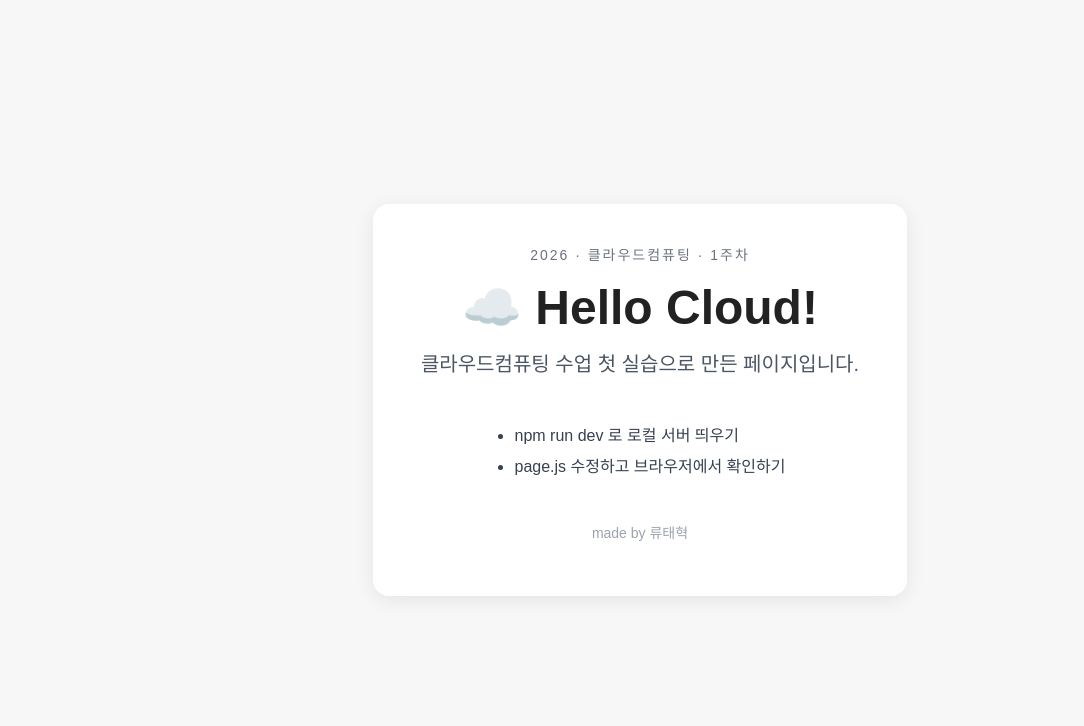
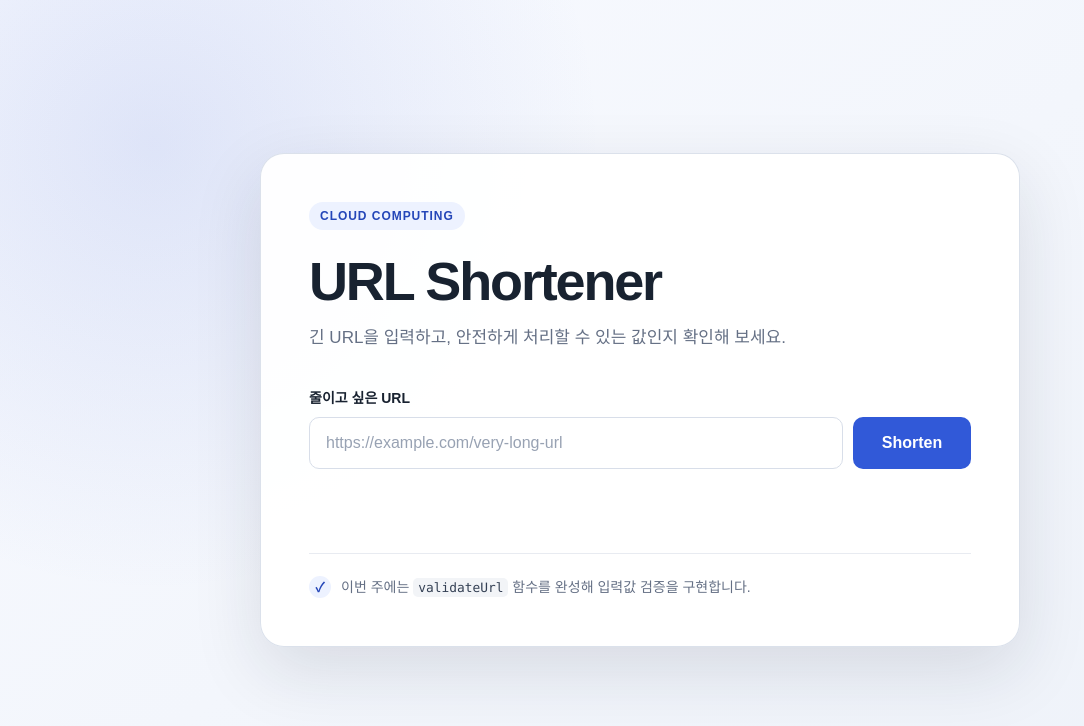
Before and after one commit to TaehyukRyu/iscu_cloud_class, a Next.js app in the folder week01/hello-cloud-starter/: page / in a window 1280 px wide. Shown: the top 726 px of the page, without its empty margins (0-1084 px from the left). Built offline with nearby package versions, Linux system fonts and the light colour scheme.

Commit message:
2nd practice

```diff
--- a/week01/hello-cloud-starter/app/globals.css
+++ b/week01/hello-cloud-starter/app/globals.css
@@ -1,23 +1,271 @@
+:root {
+  color-scheme: light;
+  --ink: #182230;
+  --muted: #657085;
+  --line: #d8dee9;
+  --brand: #3159d8;
+  --brand-dark: #2446b8;
+  --brand-soft: #edf2ff;
+  --danger: #b42318;
+  --danger-soft: #fff0ee;
+  --success: #067647;
+  --success-soft: #ecfdf3;
+}
+
+* {
+  box-sizing: border-box;
+}
+
 body {
   margin: 0;
-  font-family: Arial, sans-serif;
-  background: #f7f7f7;
-  color: #222;
+  min-width: 320px;
+  background:
+    radial-gradient(circle at 12% 18%, rgba(73, 103, 211, 0.14), transparent 28rem),
+    linear-gradient(145deg, #f8faff 0%, #eef2f9 100%);
+  color: var(--ink);
+  font-family:
+    Arial,
+    "Apple SD Gothic Neo",
+    "Noto Sans KR",
+    sans-serif;
 }
 
-main {
-  min-height: 100vh;
-  display: flex;
-  flex-direction: column;
-  align-items: center;
-  justify-content: center;
+button,
+input {
+  font: inherit;
 }
 
-h1 {
-  font-size: 48px;
-  margin-bottom: 12px;
+.page-shell {
+  min-height: 100vh;
+  display: grid;
+  place-items: center;
+  padding: 40px 20px;
 }
 
-p {
-  font-size: 20px;
+.url-card {
+  width: min(100%, 760px);
+  padding: 48px;
+  border: 1px solid rgba(216, 222, 233, 0.9);
+  border-radius: 24px;
+  background: rgba(255, 255, 255, 0.94);
+  box-shadow: 0 24px 70px rgba(24, 34, 48, 0.12);
 }
+
+.week-label {
+  display: inline-flex;
+  padding: 7px 11px;
+  border-radius: 999px;
+  background: var(--brand-soft);
+  color: var(--brand-dark);
+  font-size: 12px;
+  font-weight: 700;
+  letter-spacing: 0.08em;
+}
+
+.intro {
+  margin: 22px 0 34px;
+}
+
+.intro h1 {
+  margin: 0;
+  font-size: clamp(36px, 6vw, 54px);
+  line-height: 1.08;
+  letter-spacing: -0.04em;
+}
+
+.intro p {
+  margin: 14px 0 0;
+  color: var(--muted);
+  font-size: 17px;
+  line-height: 1.7;
+}
+
+.url-form label {
+  display: block;
+  margin-bottom: 10px;
+  font-size: 14px;
+  font-weight: 700;
+}
+
+.input-row {
+  display: flex;
+  gap: 10px;
+}
+
+.input-row input {
+  min-width: 0;
+  flex: 1;
+  height: 52px;
+  padding: 0 16px;
+  border: 1px solid var(--line);
+  border-radius: 10px;
+  outline: none;
+  color: var(--ink);
+  background: #fff;
+  transition: border-color 160ms ease, box-shadow 160ms ease;
+}
+
+.input-row input::placeholder {
+  color: #98a2b3;
+}
+
+.input-row input:focus {
+  border-color: var(--brand);
+  box-shadow: 0 0 0 4px rgba(49, 89, 216, 0.13);
+}
+
+.input-row input[aria-invalid="true"] {
+  border-color: var(--danger);
+}
+
+.input-row input:disabled {
+  background: #f2f4f7;
+  cursor: not-allowed;
+}
+
+.input-row button {
+  min-width: 118px;
+  height: 52px;
+  padding: 0 22px;
+  border: 0;
+  border-radius: 10px;
+  background: var(--brand);
+  color: #fff;
+  font-weight: 700;
+  cursor: pointer;
+  transition: background 160ms ease, transform 160ms ease;
+}
+
+.input-row button:hover:not(:disabled) {
+  background: var(--brand-dark);
+  transform: translateY(-1px);
+}
+
+.input-row button:focus-visible {
+  outline: 3px solid rgba(49, 89, 216, 0.3);
+  outline-offset: 3px;
+}
+
+.input-row button:disabled {
+  opacity: 0.65;
+  cursor: wait;
+}
+
+.message-area {
+  min-height: 72px;
+  padding-top: 12px;
+}
+
+.message {
+  display: flex;
+  align-items: center;
+  gap: 10px;
+  margin: 0;
+  padding: 12px 14px;
+  border-radius: 9px;
+  font-size: 14px;
+  line-height: 1.5;
+}
+
+.message-error {
+  background: var(--danger-soft);
+  color: var(--danger);
+}
+
+.message-loading {
+  background: var(--brand-soft);
+  color: var(--brand-dark);
+}
+
+.message-success {
+  background: var(--success-soft);
+  color: var(--success);
+}
+
+.spinner {
+  width: 15px;
+  height: 15px;
+  flex: 0 0 auto;
+  border: 2px solid rgba(49, 89, 216, 0.25);
+  border-top-color: var(--brand);
+  border-radius: 50%;
+  animation: spin 700ms linear infinite;
+}
+
+.practice-note {
+  display: flex;
+  align-items: flex-start;
+  gap: 10px;
+  margin-top: 12px;
+  padding-top: 22px;
+  border-top: 1px solid #e8ebf1;
+  color: var(--muted);
+}
+
+.practice-note > span {
+  display: grid;
+  width: 22px;
+  height: 22px;
+  flex: 0 0 auto;
+  place-items: center;
+  border-radius: 50%;
+  background: var(--brand-soft);
+  color: var(--brand-dark);
+  font-size: 13px;
+  font-weight: 700;
+}
+
+.practice-note p {
+  margin: 0;
+  font-size: 14px;
+  line-height: 1.6;
+}
+
+code {
+  padding: 2px 5px;
+  border-radius: 5px;
+  background: #f2f4f7;
+  color: #344054;
+  font-family: Consolas, Monaco, monospace;
+  font-size: 0.92em;
+}
+
+@keyframes spin {
+  to {
+    transform: rotate(360deg);
+  }
+}
+
+@media (max-width: 620px) {
+  .page-shell {
+    padding: 20px 14px;
+  }
+
+  .url-card {
+    padding: 30px 22px;
+    border-radius: 18px;
+  }
+
+  .input-row {
+    flex-direction: column;
+  }
+
+  .input-row button {
+    width: 100%;
+  }
+
+  .message-area {
+    min-height: 84px;
+  }
+}
+
+@media (prefers-reduced-motion: reduce) {
+  *,
+  *::before,
+  *::after {
+    scroll-behavior: auto !important;
+    animation-duration: 0.01ms !important;
+    animation-iteration-count: 1 !important;
+    transition-duration: 0.01ms !important;
+  }
+}
--- a/week01/hello-cloud-starter/app/layout.js
+++ b/week01/hello-cloud-starter/app/layout.js
@@ -1,8 +1,8 @@
 import "./globals.css";
 
 export const metadata = {
-  title: "Hello Cloud",
-  description: "My first cloud deployment",
+  title: "URL Shortener | Week 02",
+  description: "URL 입력값 검증 실습",
 };
 
 export default function RootLayout({ children }) {
--- a/week01/hello-cloud-starter/app/page.js
+++ b/week01/hello-cloud-starter/app/page.js
@@ -1,58 +1,134 @@
-const items = [
-  "npm run dev 로 로컬 서버 띄우기",
-  "page.js 수정하고 브라우저에서 확인하기",
-];
+"use client";
+
+import { useState } from "react";
+
+const MAX_URL_LENGTH = 2048;
+
+function validateUrl(value) {
+  const trimmedUrl = value.trim();
+
+  // TODO 1: 빈 값 검증
+  if (trimmedUrl.length === 0) {
+    return "URL을 입력해 주세요.";
+  }
+  // TODO 2: 최대 길이 검증
+  if (trimmedUrl.length > MAX_URL_LENGTH) {
+    return 'URL은 ${MAX_URL_LENGTH}자 이하로 입력해 주세요.';
+  }
+  // TODO 3: http:// 또는 https:// 시작 여부 검증
+  if (!trimmedUrl.startsWith("http://")&&
+  !trimmedUrl.startsWith("https://")
+  ) {
+    return "URL은 http:// 또는 https://로 시작해야 합니다.";
+  }
+  // TODO 4: 올바른 URL 형식 검증
+  let parseUrl;
+
+  try {
+    parseUrl = new URL(trimmedUrl);
+  } catch {
+    return "올바른 URL 형식으로 입력해 주세요.";
+  }
+
+
+  return null;
+}
 
 export default function Home() {
+  const [originalUrl, setOriginalUrl] = useState("");
+  const [error, setError] = useState("");
+  const [result, setResult] = useState("");
+  const [isLoading, setIsLoading] = useState(false);
+
+  function handleChange(event) {
+    setOriginalUrl(event.target.value);
+  }
+
+  async function handleSubmit(event) {
+    event.preventDefault();
+
+    setError("");
+    setResult("");
+
+    const validationError = validateUrl(originalUrl);
+
+    if (validationError !== null) {
+      setError(validationError);
+      return;
+    }
+
+    setIsLoading(true);
+
+    await new Promise((resolve) => {
+      setTimeout(resolve, 800);
+    });
+
+    setResult("입력값 검증이 완료되었습니다. 아직 Backend API와 연결되진 않았습니다.");
+    setIsLoading(false);
+  }
+
   return (
-    <main>
-      <div
-        style={{
-          background: "#fff",
-          borderRadius: 16,
-          padding: "40px 48px",
-          boxShadow: "0 4px 20px rgba(0, 0, 0, 0.08)",
-          maxWidth: 520,
-          textAlign: "center",
-        }}
-      >
-        <p
-          style={{
-            fontSize: 14,
-            letterSpacing: 2,
-            color: "#6b7280",
-            margin: 0,
-          }}
-        >
-          2026 · 클라우드컴퓨팅 · 1주차
-        </p>
+    <main className="page-shell">
+      <section className="url-card" aria-labelledby="page-title">
+        <div className="week-label">CLOUD COMPUTING</div>
 
-        <h1 style={{ marginTop: 16 }}>☁️ Hello Cloud!</h1>
+        <div className="intro">
+          <h1 id="page-title">URL Shortener</h1>
+          <p>
+            긴 URL을 입력하고, 안전하게 처리할 수 있는 값인지 확인해 보세요.
+          </p>
+        </div>
 
-        <p style={{ color: "#4b5563", marginTop: 0 }}>
-          클라우드컴퓨팅 수업 첫 실습으로 만든 페이지입니다.
-        </p>
+        <form className="url-form" onSubmit={handleSubmit} noValidate>
+          <label htmlFor="original-url">줄이고 싶은 URL</label>
+          <div className="input-row">
+            <input
+              id="original-url"
+              name="originalUrl"
+              type="text"
+              inputMode="url"
+              placeholder="https://example.com/very-long-url"
+              value={originalUrl}
+              onChange={handleChange}
+              aria-invalid={Boolean(error)}
+              aria-describedby={error ? "url-error" : undefined}
+              disabled={isLoading}
+            />
+            <button type="submit" disabled={isLoading}>
+              {isLoading ? "Checking..." : "Shorten"}
+            </button>
+          </div>
 
-        <ul
-          style={{
-            textAlign: "left",
-            display: "inline-block",
-            marginTop: 24,
-            paddingLeft: 20,
-            color: "#374151",
-            fontSize: 16,
-            lineHeight: 1.9,
-          }}
-        >
-          {items.map((item) => (
-            <li key={item}>{item}</li>
-          ))}
-        </ul>
+          <div className="message-area" aria-live="polite">
+            {error && (
+              <p id="url-error" className="message message-error" role="alert">
+                {error}
+              </p>
+            )}
 
-        <p style={{ fontSize: 14, color: "#9ca3af", marginTop: 24 }}>
-          made by 류태혁
-        </p>
-      </div>
+            {isLoading && (
+              <p className="message message-loading" role="status">
+                <span className="spinner" aria-hidden="true" />
+                입력한 URL을 확인하고 있습니다.
+              </p>
+            )}
+
+            {result && (
+              <p className="message message-success" role="status">
+                {result}
+              </p>
+            )}
+          </div>
+        </form>
+
+        <aside className="practice-note">
+          <span aria-hidden="true">✓</span>
+          <p>
+            이번 주에는 <code>validateUrl</code> 함수를 완성해 입력값 검증을
+            구현합니다.
+          </p>
+        </aside>
+      </section>
     </main>
   );
 }
```
